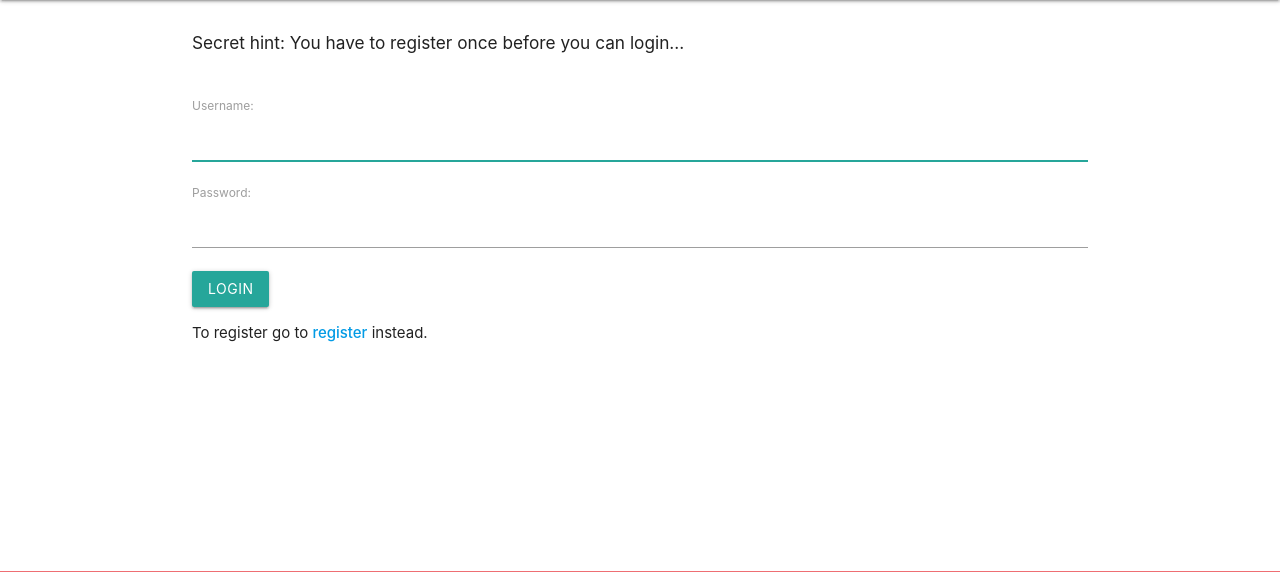
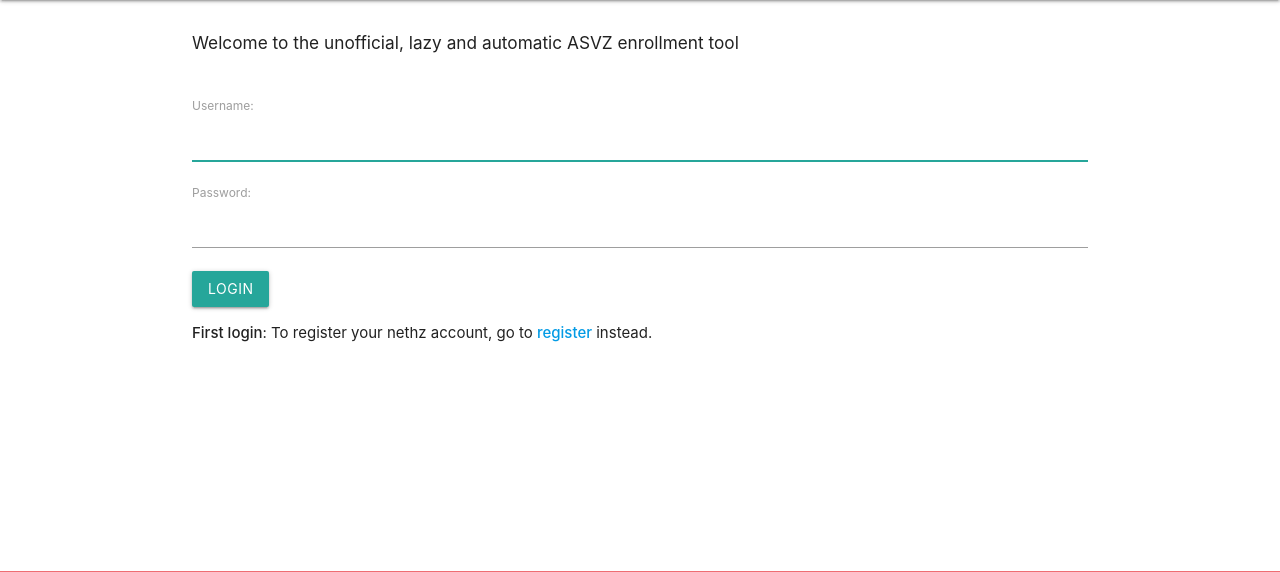
Before and after one commit to Frankie8472/asvz-subscriber, a Django app: page /login/ in a window 1280 px wide. Shown: the part 64-636 px from the top of the page. Run offline with Django 3.2, Linux system fonts and the light colour scheme.

Commit message:
rewriting login page information

```diff
--- a/asvzsubscriber/main/templates/main/login.html
+++ b/asvzsubscriber/main/templates/main/login.html
@@ -3,7 +3,7 @@
 {% block content %}
     <div class="container">
         <br>
-        <h6>Secret hint: You have to register once before you can login...</h6>
+        <h6>Welcome to the unofficial, lazy and automatic ASVZ enrollment tool</h6>
         <br>
         <form method="POST">
             {% csrf_token %}
@@ -11,6 +11,6 @@
             <button type="submit" class="btn btn-success">Login</button>
         </form>
 
-        To register go to <a href="/register" target="blank"><strong>register</strong></a> instead.
+        <strong>First login</strong>: To register your nethz account, go to <a href="/register" target="blank"><strong>register</strong></a> instead.
     </div>
     {% endblock %}
```
